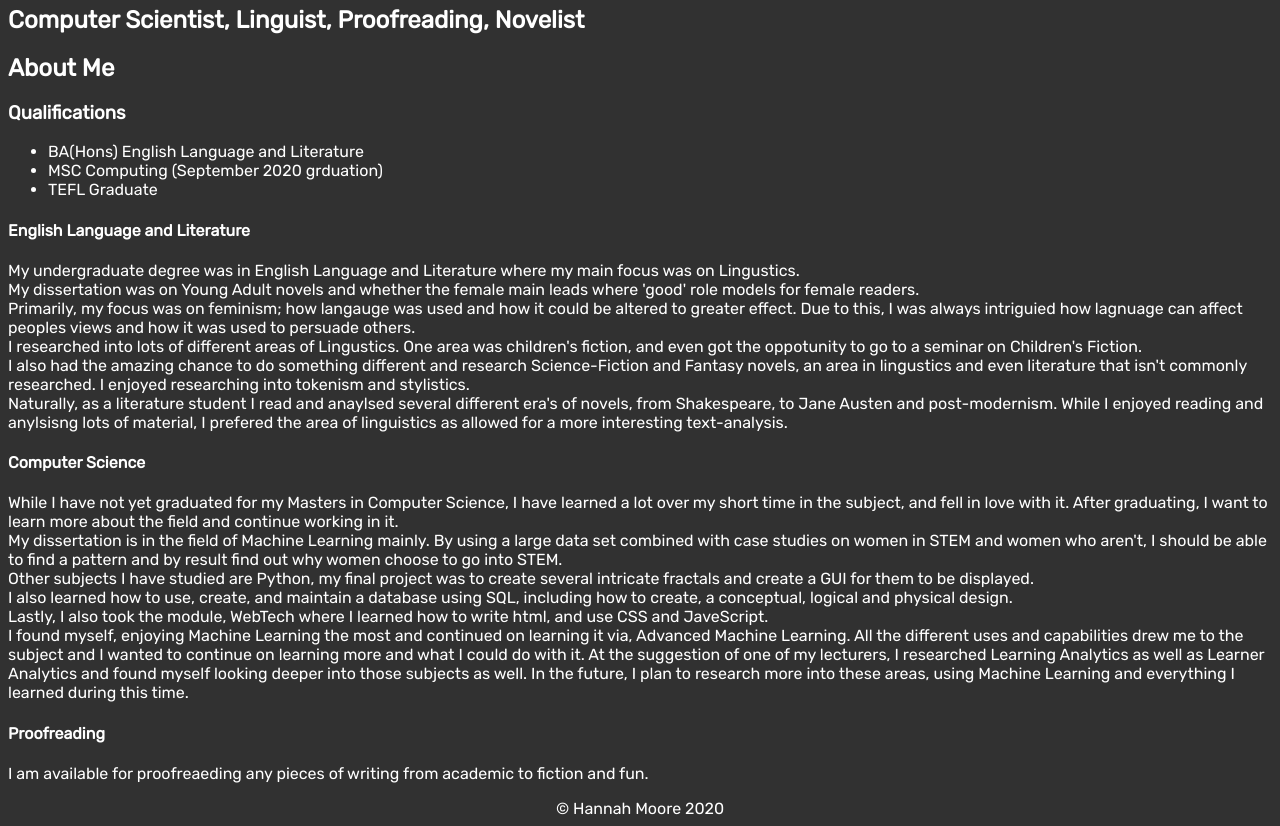
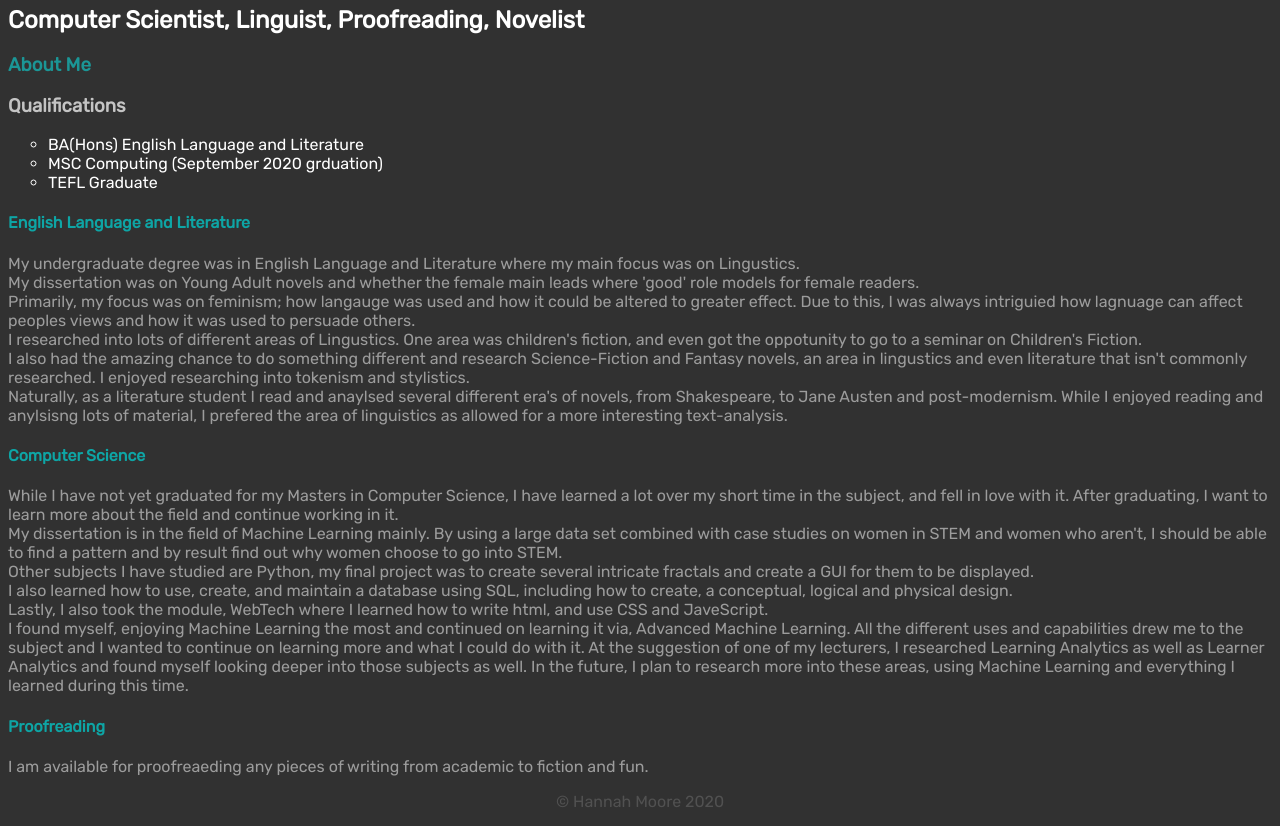
Before and after one commit to HannahMayBlossom/WebtechAssignment, a plain HTML site: page assignment_final/index.html in a window 1280 px wide. Shown: the part 75-901 px from the top of the page. Drawn offline with Linux system fonts and the light colour scheme.

Commit message:
css edits

```diff
--- a/assignment_final/css/stylesheet.css
+++ b/assignment_final/css/stylesheet.css
@@ -4,6 +4,22 @@ html{
     font-family: 'Rubik', sans-serif;
     background-color: rgb(49, 49, 49);
     color: white;
+}
+
+h1{
+color: rgb(27, 150, 150);
+}
+
+p{
+    color: rgba(255, 255, 255, 0.521);
+}
+
+h3{
+    color: rgba(255, 255, 255, 0.719);
+}
+
+h4{
+    color: rgb(14, 165, 165);
 }
 
 nav{
@@ -29,14 +45,17 @@ padding: 5px 10px;
 box-sizing: border-box;
 background-color: rgb(39, 185, 185);
 border-radius: 4px;
+}
 
+.bio ul{
+    list-style-type: circle;
+}
 
+.conlist ul{
+    list-style-type: circle;
 }
 
 footer{
     text-align: center;
+    color: rgba(255, 255, 255, 0.158);
 }
-
-.bio ul{
-
-}
--- a/assignment_final/index.html
+++ b/assignment_final/index.html
@@ -25,7 +25,7 @@
 
     <section>
         <article class= "bio">
-            <h2>About Me</h2>
+            <h1>About Me</h1>
             <h3>Qualifications</h3>
             <ul>
                 <li>BA(Hons) English Language and Literature</li>
```
Also changed, not shown: assignment_final/contact.html (+2 -2 lines).
